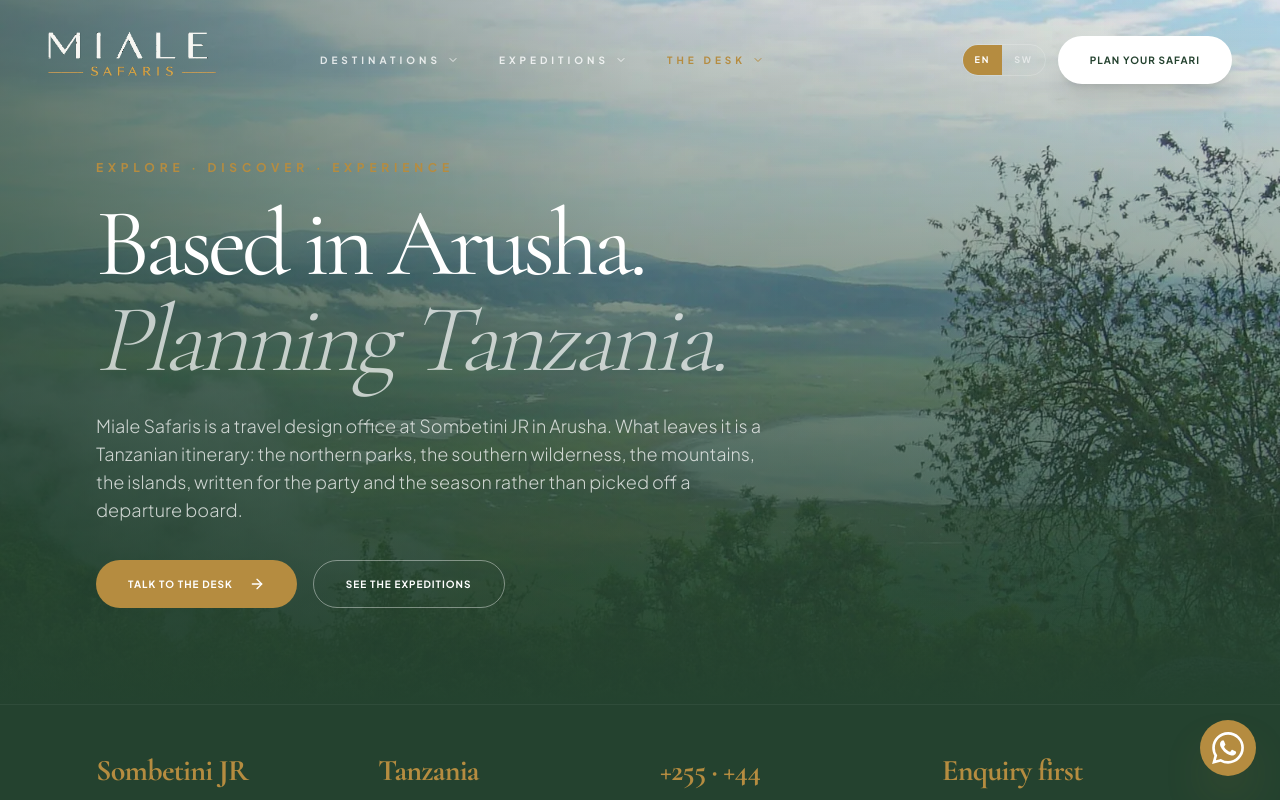
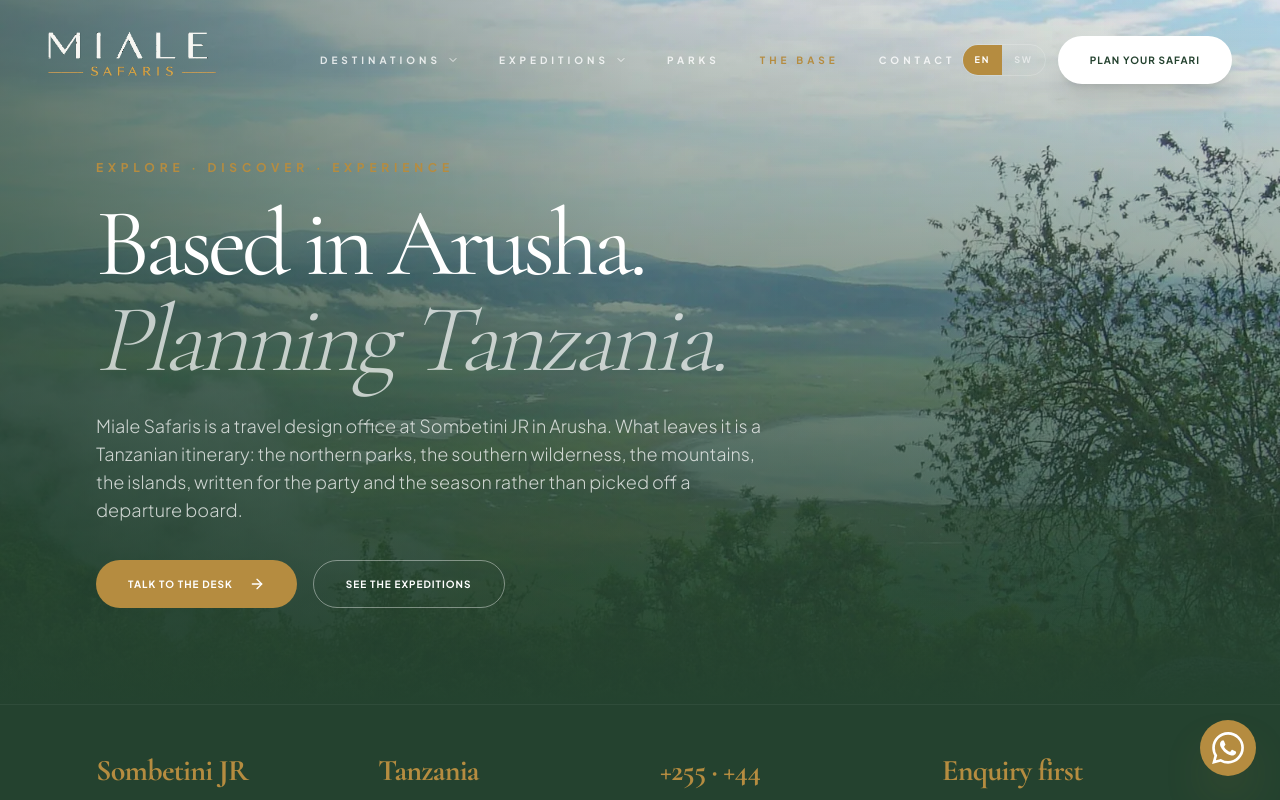
Before and after one commit to mialesite/MIALESAFARI, a Next.js app in the folder mushazsafari-main/: page /about in a window 1280 px wide. Shown: the top 800 px of the page. Built offline with nearby package versions, Linux system fonts and the light colour scheme.

Commit message:
Restructure nav to Parks, The Base and Contact; swap sparkle icon; photo wash on CTA bands

```diff
--- a/mushazsafari-main/src/app/parks/page.tsx
+++ b/mushazsafari-main/src/app/parks/page.tsx
@@ -9,6 +9,7 @@ import Link from "next/link";
 import { useState } from "react";
 import { Button } from "@/components/ui/button";
 import { Compass, Loader2, RefreshCw } from "lucide-react";
+import Image from "next/image";
 import { useCollection, useFirestore, useMemoFirebase, useUser } from "@/firebase";
 import { collection, query, writeBatch, doc, serverTimestamp, getDocs, where } from "firebase/firestore";
 import { useToast } from "@/hooks/use-toast";
@@ -198,8 +199,17 @@ export default function ParksPage() {
         </div>
       </section>
 
-      <section className="py-24 bg-primary text-white text-center px-6">
-        <div className="max-w-4xl mx-auto">
+      <section className="relative py-24 bg-primary text-white text-center px-6 overflow-hidden">
+        <Image
+          src={mediaFor("giraffes-open-grassland").src}
+          alt={mediaFor("giraffes-open-grassland").alt}
+          fill
+          quality={60}
+          sizes="100vw"
+          className="object-cover"
+        />
+        <div className="absolute inset-0 bg-primary/85" />
+        <div className="relative max-w-4xl mx-auto">
           <span className="text-secondary font-space font-bold uppercase tracking-[0.4em] text-[10px] mb-8 block">Plan With The Desk</span>
           <h2 className="text-4xl md:text-6xl font-serif italic text-white mb-12 leading-tight">"Pick the park. The route is built around it."</h2>
           <div className="flex flex-col sm:flex-row justify-center gap-6">
--- a/mushazsafari-main/src/components/BookingDialog.tsx
+++ b/mushazsafari-main/src/components/BookingDialog.tsx
@@ -19,7 +19,7 @@ import {
   Users,
   Crown,
   Wallet,
-  Sparkles,
+  ClipboardCheck,
   ArrowRight,
   ArrowLeft,
   CheckCircle2,
@@ -47,7 +47,7 @@ const STEPS = [
   { id: 1, icon: CalendarIcon, label: "bk.step1" },
   { id: 2, icon: Users, label: "bk.step2" },
   { id: 3, icon: Crown, label: "bk.step3" },
-  { id: 4, icon: Sparkles, label: "bk.step4" },
+  { id: 4, icon: ClipboardCheck, label: "bk.step4" },
 ];
 
 const fieldCls = "h-12 rounded-xl bg-muted/40 border-muted/80 hover:border-secondary/50 focus-visible:ring-secondary focus-visible:border-secondary transition-colors";
--- a/mushazsafari-main/src/components/Navbar.tsx
+++ b/mushazsafari-main/src/components/Navbar.tsx
@@ -93,27 +93,12 @@ const NAV_GROUPS: NavGroup[] = [
       },
     ],
   },
-  {
-    name: "The Desk",
-    href: { label: "About the desk", pathname: "/about" },
-    image: "afcon-arusha-city",
-    columns: [
-      {
-        title: "The company",
-        items: [
-          { label: "About Miale", pathname: "/about", note: "Arusha, Tanzania" },
-          { label: "Contact", pathname: "/contact", note: "Talk to a planner" },
-        ],
-      },
-      {
-        title: "Fine print",
-        items: [
-          { label: "Privacy", pathname: "/privacy" },
-          { label: "Terms", pathname: "/terms" },
-        ],
-      },
-    ],
-  },
+];
+
+const NAV_LINKS: { label: string; href: string }[] = [
+  { label: "Parks", href: "/parks" },
+  { label: "The Base", href: "/about" },
+  { label: "Contact", href: "/contact" },
 ];
 
 function hrefOf(item: NavItem) {
@@ -179,9 +164,11 @@ export const Navbar = () => {
 
   const activeGroup = (() => {
     const p = pathname || "/";
-    if (p.startsWith("/destinations") || p.startsWith("/parks")) return "Destinations";
+    if (p.startsWith("/destinations")) return "Destinations";
+    if (p.startsWith("/parks")) return "Parks";
     if (p.startsWith("/itineraries")) return "Expeditions";
-    if (["/about", "/contact", "/privacy", "/terms"].some((r) => p.startsWith(r))) return "The Desk";
+    if (p.startsWith("/about") || p.startsWith("/privacy") || p.startsWith("/terms")) return "The Base";
+    if (p.startsWith("/contact")) return "Contact";
     return null;
   })();
 
@@ -329,6 +316,16 @@ export const Navbar = () => {
                 </div>
               );
             })}
+
+            {NAV_LINKS.map((link) => {
+              const p = pathname || "/";
+              const isActive = p === link.href || p.startsWith(`${link.href}/`);
+              return (
+                <Link key={link.label} href={link.href} className={cn(triggerClass, isActive && "text-secondary")}>
+                  {nav(link.label)}
+                </Link>
+              );
+            })}
           </div>
         </div>
 
@@ -474,6 +471,18 @@ export const Navbar = () => {
                   </div>
                 );
               })}
+
+              {NAV_LINKS.map((link) => (
+                <div key={link.label} className="border-b border-white/10">
+                  <Link
+                    href={link.href}
+                    onClick={() => setMobileMenuOpen(false)}
+                    className="block py-4 text-2xl md:text-4xl font-serif text-white hover:text-secondary transition-colors"
+                  >
+                    {nav(link.label)}
+                  </Link>
+                </div>
+              ))}
             </div>
 
             <div className="mt-auto pt-10 border-t border-white/10 space-y-8">
--- a/mushazsafari-main/src/components/destinations/DestinationsView.tsx
+++ b/mushazsafari-main/src/components/destinations/DestinationsView.tsx
@@ -288,8 +288,17 @@ export function DestinationsView({ circuit }: { circuit: "All" | DestinationsCir
       </section>
 
       {/* Explore Itineraries CTA */}
-      <section className="py-24 bg-primary text-white text-center px-6">
-        <div className="max-w-4xl mx-auto">
+      <section className="relative py-24 bg-primary text-white text-center px-6 overflow-hidden">
+        <Image
+          src={mediaFor("single-acacia-green-plains").src}
+          alt={mediaFor("single-acacia-green-plains").alt}
+          fill
+          quality={60}
+          sizes="100vw"
+          className="object-cover"
+        />
+        <div className="absolute inset-0 bg-primary/85" />
+        <div className="relative max-w-4xl mx-auto">
           <span className="text-secondary font-space font-bold uppercase tracking-[0.4em] text-[10px] mb-8 block">
             {t("ds.ctaEyebrow")}
           </span>
--- a/mushazsafari-main/src/lib/i18n.ts
+++ b/mushazsafari-main/src/lib/i18n.ts
@@ -565,7 +565,8 @@ export const labelFor = (
 export const NAV_TRANSLATIONS: Record<string, string> = {
   "Destinations": "Maeneo",
   "Expeditions": "Safari",
-  "The Desk": "Dawati",
+  "Parks": "Hifadhi",
+  "The Base": "Makao",
   "All destinations": "Maeneo yote",
   "All expeditions": "Safari zote",
   "About the desk": "Kuhusu dawati",
```
